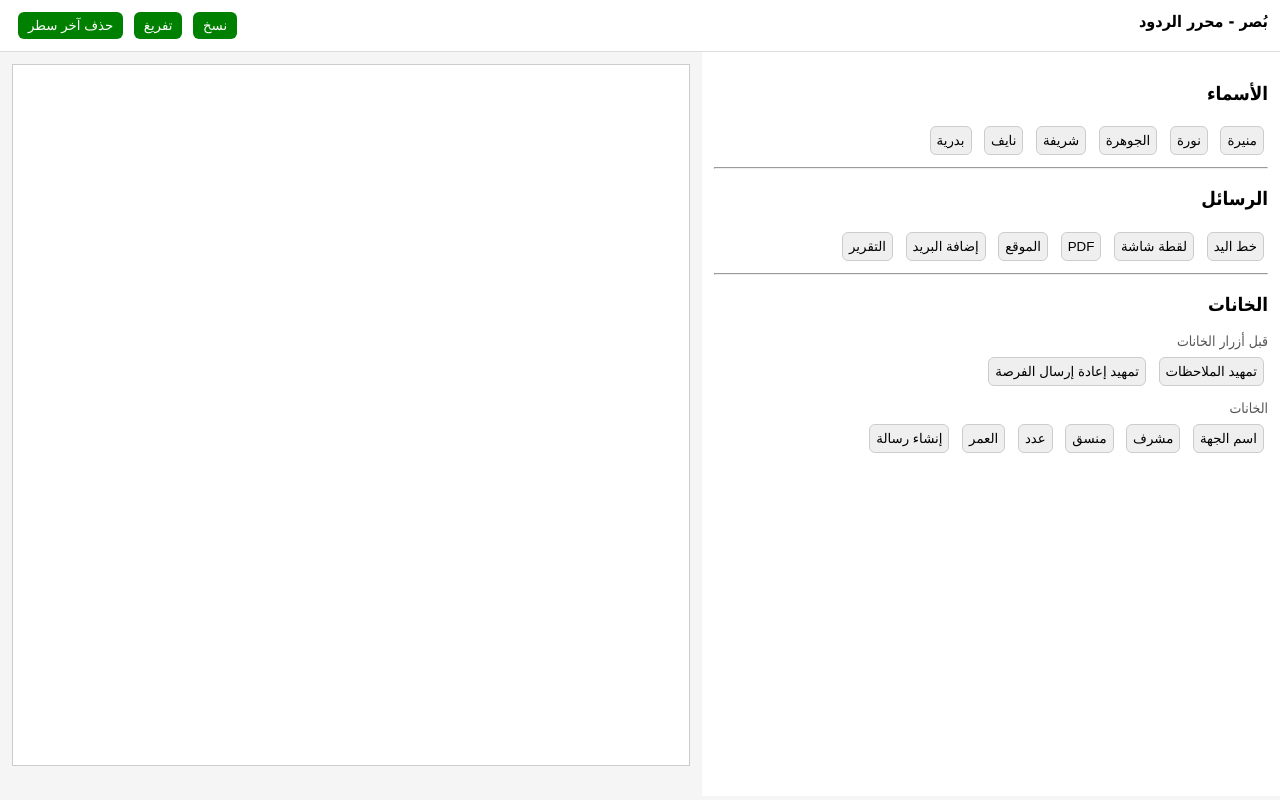
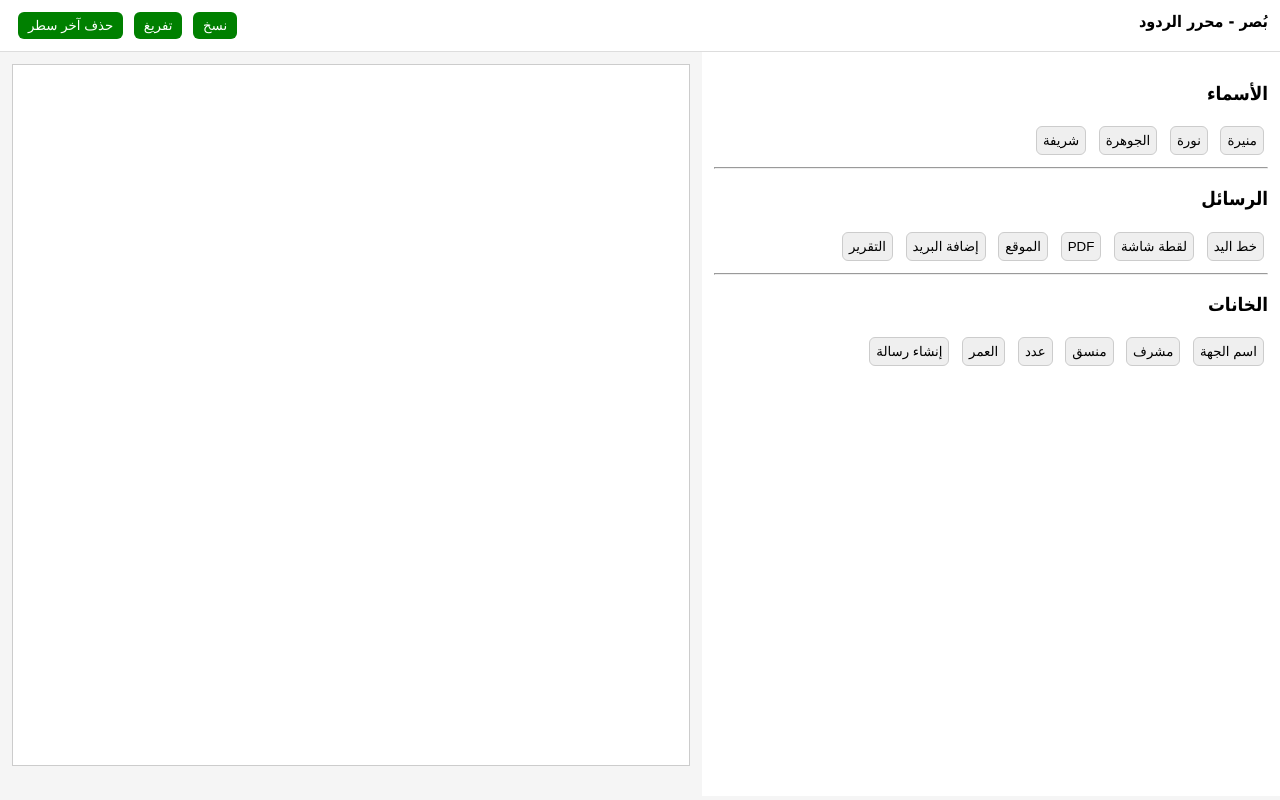
Before and after one commit to mnerahaali/reply-editor, a plain HTML site: page index.html in a window 1280 px wide. Drawn offline with Linux system fonts and the light colour scheme.

Commit message:
Update index.html

```diff
--- a/index.html
+++ b/index.html
@@ -69,13 +69,6 @@ cursor: pointer;
 background: green;
 color: white;
 }
-
-.sub-title {
-margin-top: 10px;
-margin-bottom: 4px;
-font-size: 14px;
-color: #555;
-}
 </style>
 </head>
 
@@ -99,8 +92,6 @@ color: #555;
 <button class="small" onclick="setName(this,'نورة البيشي')">نورة</button>
 <button class="small" onclick="setName(this,'الجوهرة السحيم')">الجوهرة</button>
 <button class="small" onclick="setName(this,'شريفة الثمالي')">شريفة</button>
-<button class="small" onclick="setName(this,'نايف الزهراني')">نايف</button>
-<button class="small" onclick="setName(this,'بدرية الثمالي')">بدرية</button>
 
 <hr>
 
@@ -165,31 +156,6 @@ PDF
 
 <h3>الخانات</h3>
 
-<div class="sub-title">قبل أزرار الخانات</div>
-
-<button class="small" onclick="setMsg(`السلام عليكم ورحمة الله وبركاته
-
-الفرصة وُجِّهت للمسؤولة عن الإدخال أ. [الاسم] وأي تعديلات فضلًا إرسالها للمنسقة المُتواصلة مع مدرستكم في ( قسم المسؤولية المجتمعية والعمل التطوعي ) أ. [الاسم]
-
-الملاحظات:
-
-
-تحياتي
-مسؤولة بريد الفرص التطوعية: منيرة عالي سرحان القرشي`)">
-تمهيد الملاحظات
-</button>
-
-<button class="small" onclick="setMsg(`السلام عليكم ورحمة الله وبركاته
-
-نأمل إعادة إرسال الفرصة بعد تعديل الخانة التالية / الخانات التالية:
-
-تحياتي
-مسؤولة بريد الفرص التطوعية: منيرة عالي سرحان القرشي`)">
-تمهيد إعادة إرسال الفرصة
-</button>
-
-<div class="sub-title">الخانات</div>
-
 <button class="small" onclick="addField('اسم الجهة')">اسم الجهة</button>
 <button class="small" onclick="addField('مشرف الفرصة')">مشرف</button>
 <button class="small" onclick="addField('منسق الفرصة')">منسق</button>
@@ -230,6 +196,7 @@ fields.push(field);
 }
 
 function smartMessage() {
+
 let msg = "السلام عليكم ورحمة الله وبركاته\n\n";
 msg += "نأمل تعبئة الخانات التالية:\n";
 
```
